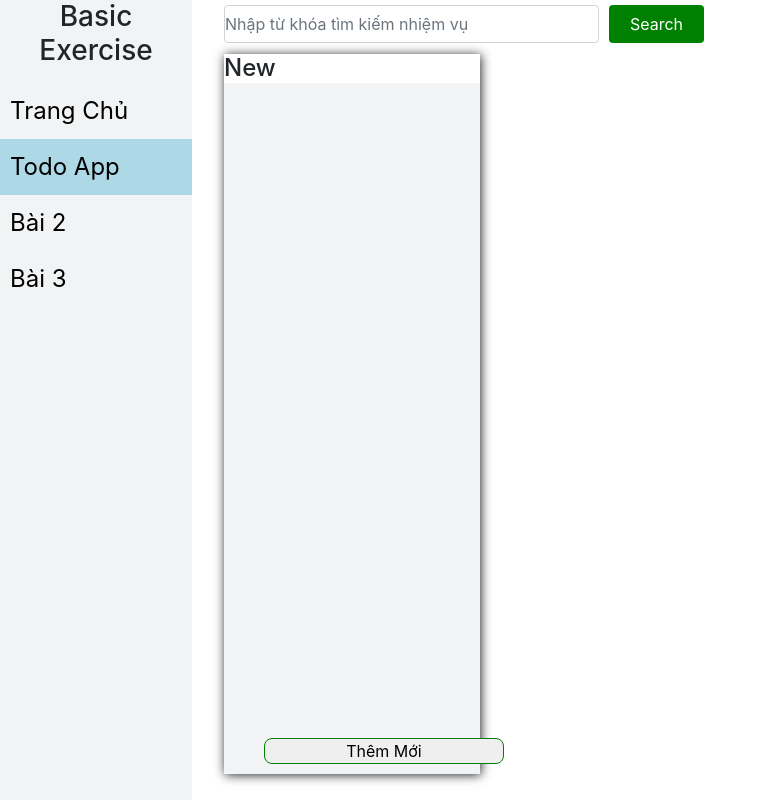
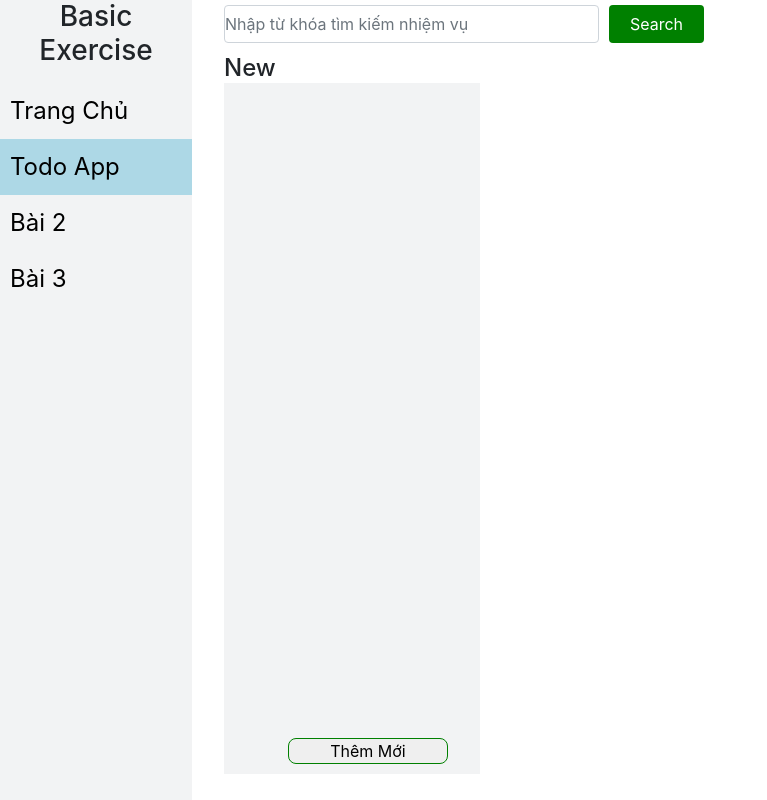
Before and after one commit to KeenTraan/Todo-App, a Vue app: page /todoapp in a window 1280 px wide. Shown: the whole page, without its empty margins (0-767 px from the left). Built offline with nearby package versions, Linux system fonts and the light colour scheme.

Commit message:
update code and css

```diff
--- a/src/components/TodoComponent/TodoComponent.vue
+++ b/src/components/TodoComponent/TodoComponent.vue
@@ -93,16 +93,17 @@ export default {
   padding: 0;
 }
 .content {
-  background-color:   rgb(242,243,244);
+  background-color:rgb(242,243,244);
   width: 20vw;
   height: 90vh;
   position: relative;
   top: 1rem;
-  box-shadow: 1px 1px 10px;
+
   .item-list {
     display: flex;
     justify-content: center;
     position: relative;
+    height: 90vh;
     .text {
       position: absolute;
       left: 0;
@@ -112,10 +113,10 @@ export default {
     .input-form {
       border-radius: 5px;
       margin-top: 3rem;
+      margin-left: 15px;
       background-color: white;
       width: 18vw;
       input {
-        position: relative;
         width: 90%;
         border-radius: 0.5rem;
         margin: 1rem;
@@ -147,8 +148,8 @@ export default {
     .btn-add {
       position: absolute;
       bottom: 10px;
-      left: 2.5rem;
-      width: 15rem;
+      left: 4rem;
+      width: 10rem;
       border-radius: 0.5rem;
       border: 0.5px solid green;
     }
@@ -156,26 +157,30 @@ export default {
     background-color: green;
   }
   .todo-list {
-    margin-top: 1rem;
+    overflow: auto;
+    margin-top: 2rem;
+    height: 50vh;
+    width: 20vw;
+    display: flex;
+    flex-direction: column;
     .show-item {
-      margin-top: 1rem;
+      position: relative;
+      left: 15px;
       border-radius: 5px;
       background-color: white;
       width: 18vw;
     }
   }
-  .scroll-bar {
-    height: 60vh;
+  .todo-list::-webkit-scrollbar {
+    width: 5px;
+    height: 10rem;
   }
-  .scroll-bar::-webkit-scrollbar {
-    width: 10px;
-  }
-  .scroll-bar::-webkit-scrollbar-thumb {
-    background-color: white;
+  .todo-list::-webkit-scrollbar-thumb {
+    background-color: gray;
     border-radius: 100rem;
   }
-  .scroll-bar::-webkit-scrollbar-track {
-    background-color: grey;
+  .todo-list::-webkit-scrollbar-track {
+    background-color: white;
     border-radius: 100rem;
   }
 }
--- a/src/views/TodoView.vue
+++ b/src/views/TodoView.vue
@@ -3,7 +3,9 @@
     <Sidebar />
     <div class="body">
       <Search />
-      <Todo />
+      <div class="item-list">
+        <Todo />
+      </div>
     </div>
   </div>
 </template>
@@ -29,4 +31,7 @@ export default {
   display: flex;
   flex-direction: column;
 }
+.item-list {
+  display: flex;
+}
 </style>
```
Also changed, not shown: src/components/TodoComponent/CompletedComponet.vue (added, +15 -0 lines).
